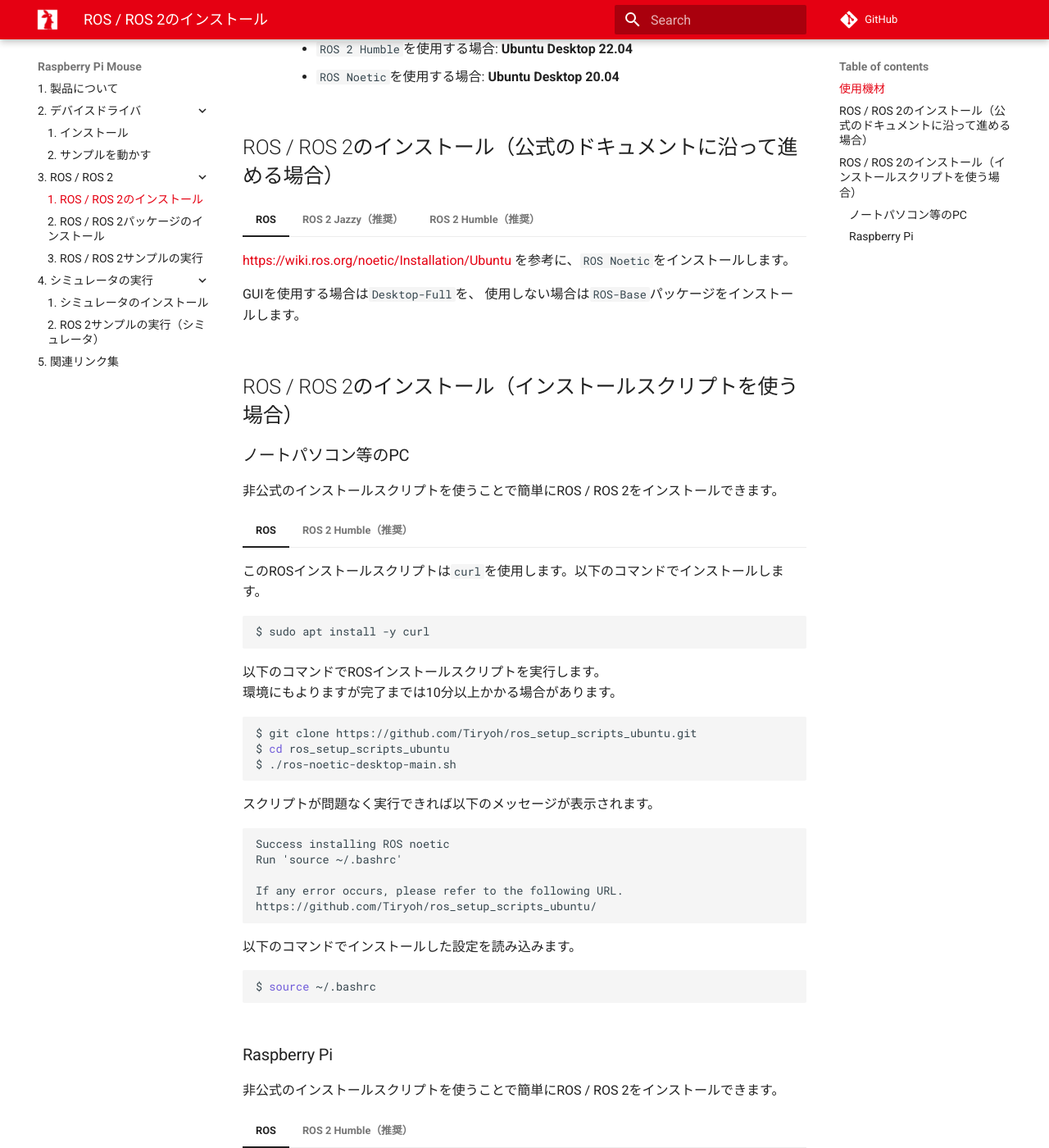
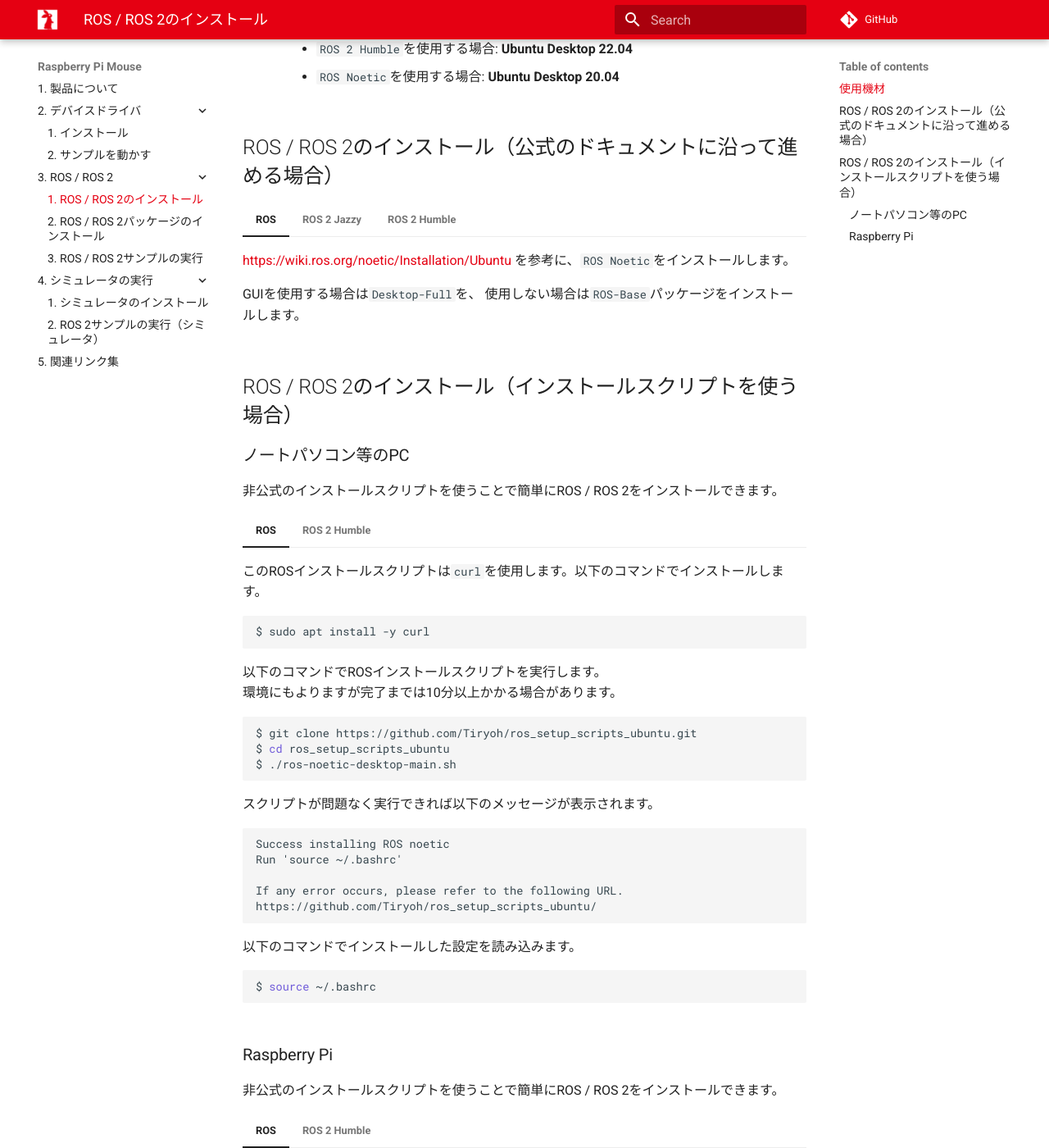
Before and after one commit to rt-net/tutorials, an MkDocs documentation site: the page built from docs/raspimouse/ros/install.md, in a window 1280 px wide and 1400 px high, scrolled down 825 px. Shown: the whole window at 82% size. Built offline with MkDocs 1.6.1 and Material for MkDocs 9.7.7, drawn with Linux system fonts in a browser that asks for light colours; comment, search, counter and statistics services are not loaded.

Commit message:
Foxyの記述を消したため、推奨というキーワードを削除

````diff
--- a/docs/raspimouse/ros/install.md
+++ b/docs/raspimouse/ros/install.md
@@ -39,7 +39,7 @@
 
     GUIを使用する場合は`Desktop-Full`を、 使用しない場合は`ROS-Base`パッケージをインストールします。
 
-=== "ROS 2 Jazzy（推奨）"
+=== "ROS 2 Jazzy"
     [https://docs.ros.org/en/jazzy/Installation/Ubuntu-Install-Debs.html](https://docs.ros.org/en/jazzy/Installation/Ubuntu-Install-Debs.html){target=_blank rel=noopener}
     を参考に、`ROS 2 Jazzy`をインストールします。
 
@@ -48,7 +48,7 @@
     [https://docs.ros.org/en/humble/Tutorials/Colcon-Tutorial.html](https://docs.ros.org/en/humble/Tutorials/Colcon-Tutorial.html){target=_blank rel=noopener}
     を参考に、パッケージビルドツールの`colcon`をインストールします。
 
-=== "ROS 2 Humble（推奨）"
+=== "ROS 2 Humble"
     [https://docs.ros.org/en/humble/Installation/Ubuntu-Install-Debians.html](https://docs.ros.org/en/humble/Installation/Ubuntu-Install-Debians.html){target=_blank rel=noopener}
     を参考に、`ROS 2 Humble`をインストールします。
 
@@ -94,7 +94,7 @@
     ```sh
     $ source ~/.bashrc
     ```
-=== "ROS 2 Humble（推奨）"
+=== "ROS 2 Humble"
     このROS 2インストールスクリプトは`curl`と`git`を使用します。以下のコマンドでインストールします。
 
     ```sh
@@ -159,7 +159,7 @@
     $ source ~/.bashrc
     ```
 
-=== "ROS 2 Humble（推奨）"
+=== "ROS 2 Humble"
     このROS 2インストールスクリプトは`curl`と`git`を使用します。以下のコマンドでインストールします。
 
     ```sh
````
